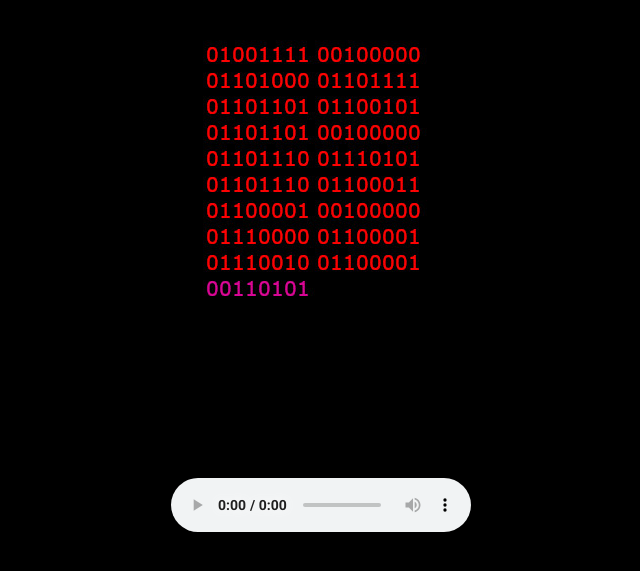
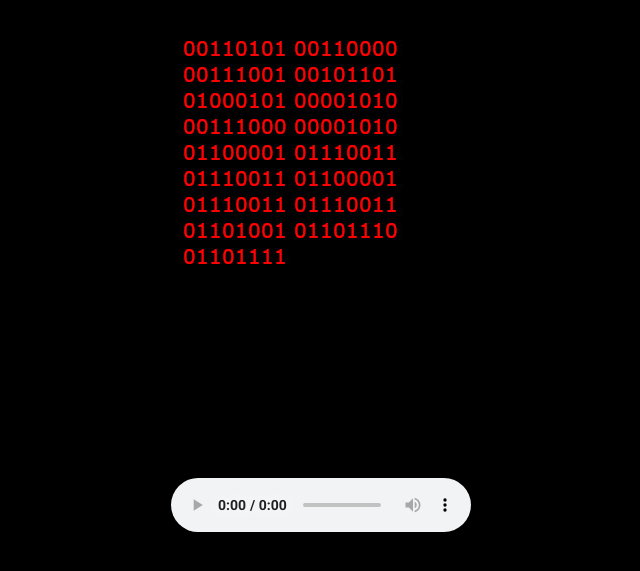
Before and after one commit to BernardoRalves/SiteEnigma01, a plain HTML site: page index.html in a window 1280 px wide. Shown: the part 77-648 px from the top of the page, without its empty margins (319-959 px from the left). Drawn offline with Linux system fonts and the light colour scheme.

Commit message:
more changes

```diff
--- a/index.html
+++ b/index.html
@@ -35,9 +35,10 @@
     </header>
     <main>
         <picture>
-            <img src="media/trackBin.jpg">
+            <img src="media/img.jpg">
         </picture>
     </main>
+
     <footer>
         <audio src="media/morse.mp3" controls></audio>
     </footer>
```
Also changed, not shown: media/img.jpg (added), media/trackBin.jpg (deleted).
